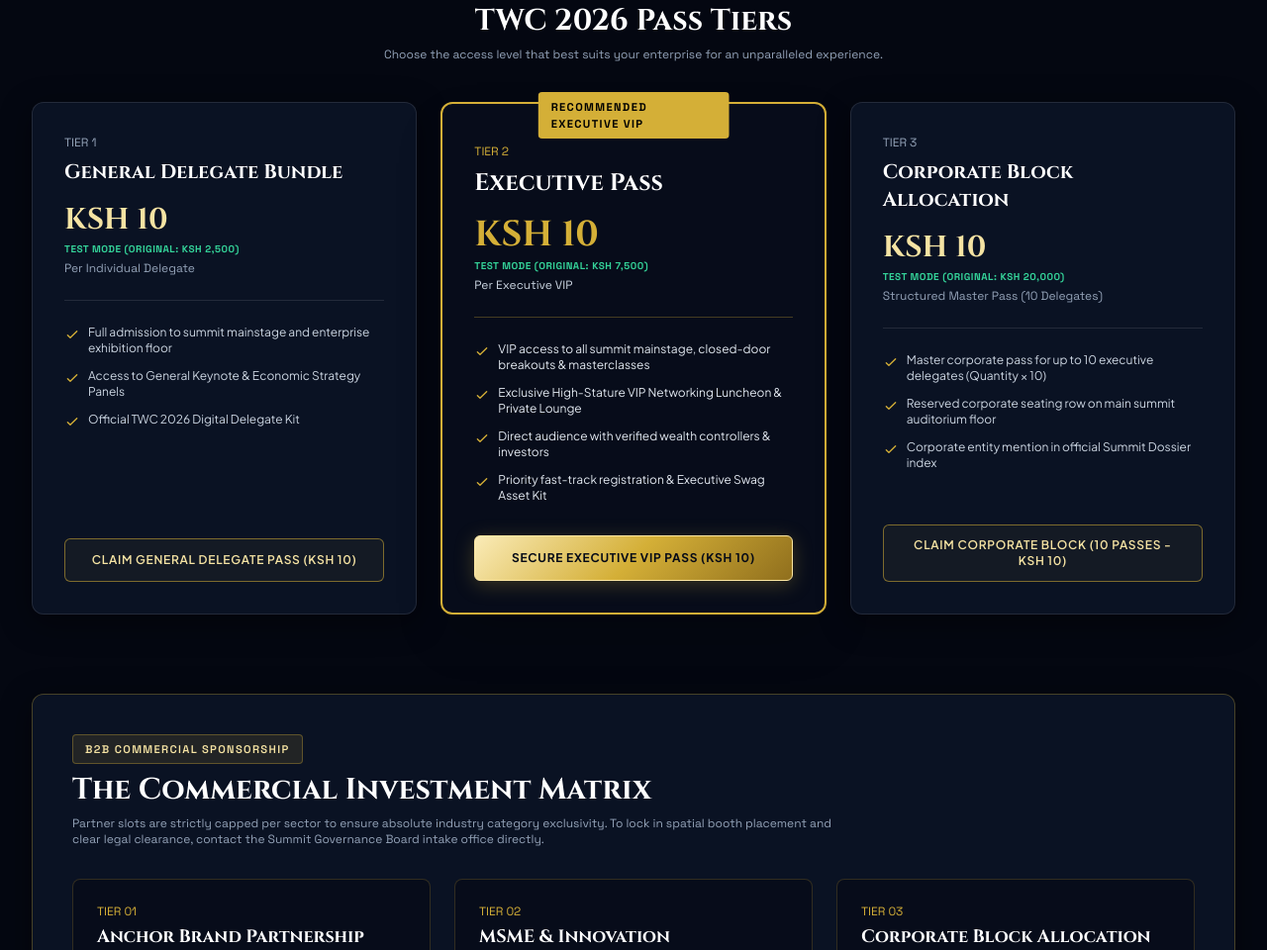
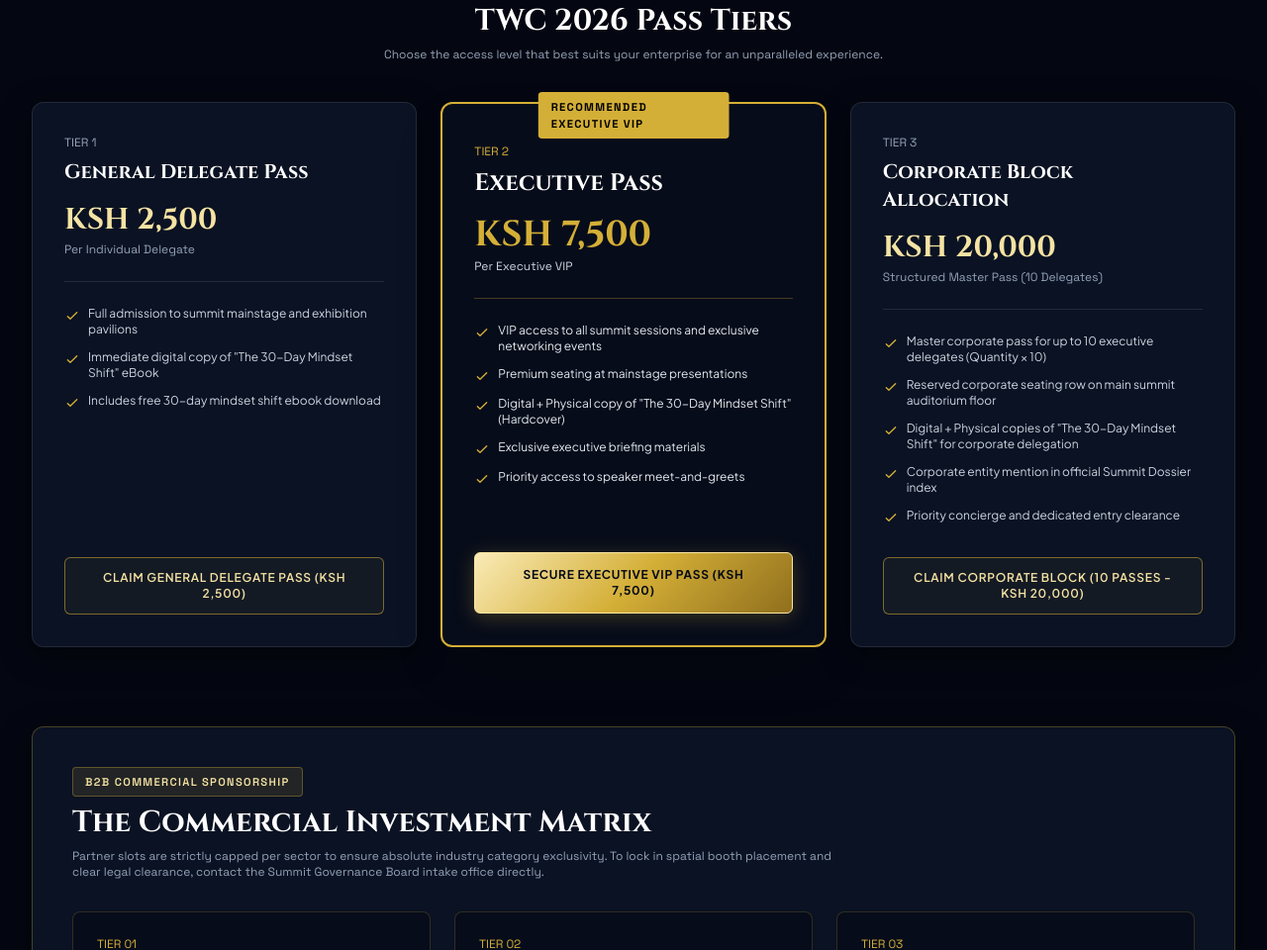
Before and after one commit to perejack/qohel, a website: page index.html in a window 1280 px wide. Shown: the part 2097-3057 px from the top of the page at 99% size. Drawn offline with nearby package versions, Linux system fonts and the light colour scheme.

Commit message:
feat(pricing): set TWC summit ticket tiers to KSH 2,500, KSH 7,500, and KSH 20,000 with official perk lists

```diff
--- a/assets/js/tickets.js
+++ b/assets/js/tickets.js
@@ -18,42 +18,43 @@
   const TIERS = [
     {
       id: 'general', index: 1,
-      name: 'General Delegate Bundle',
+      name: 'General Delegate Pass',
       shortName: 'General Admission Delegate',
-      price: 10, unit: 'Per Individual Delegate', seats: 1,
+      price: 2500, unit: 'Per Individual Delegate', seats: 1,
       cta: 'Claim General Delegate Pass', classLabel: 'DELEGATE',
       perks: [
-        'Full admission to summit mainstage and enterprise exhibition floor',
-        'Access to General Keynote & Economic Strategy Panels',
-        'Official TWC 2026 Digital Delegate Kit',
-        'Includes free 30-day Mindset Shift eBook download',
+        'Full admission to summit mainstage and exhibition pavilions',
+        'Immediate digital copy of "The 30-Day Mindset Shift" eBook',
+        'Includes free 30-day mindset shift ebook download',
       ],
     },
     {
       id: 'executive', index: 2,
       name: 'Executive Pass (VIP)',
       shortName: 'VIP Executive Pass',
-      price: 10, unit: 'Per Executive VIP', seats: 1,
+      price: 7500, unit: 'Per Executive VIP', seats: 1,
       cta: 'Secure Executive VIP Pass', badge: 'Recommended Executive VIP',
       classLabel: 'EXECUTIVE VIP',
       perks: [
-        'VIP access to all summit mainstage, closed-door breakouts & masterclasses',
-        'Exclusive High-Stature VIP Networking Luncheon & Private Lounge',
-        'Direct audience with verified wealth controllers & investors',
-        'Priority fast-track registration & Executive Swag Asset Kit',
+        'VIP access to all summit sessions and exclusive networking events',
+        'Premium seating at mainstage presentations',
+        'Digital + Physical copy of "The 30-Day Mindset Shift" (Hardcover)',
+        'Exclusive executive briefing materials',
+        'Priority access to speaker meet-and-greets',
       ],
     },
     {
       id: 'corporate', index: 3,
       name: 'Corporate Block Allocation',
       shortName: 'Institutional Group Allocation Pass',
-      price: 10, unit: 'Structured Master Pass (10 Delegates)', seats: 10,
+      price: 20000, unit: 'Structured Master Pass (10 Delegates)', seats: 10,
       cta: 'Claim Corporate Block (10 Passes)', classLabel: 'COHORT PASS',
       perks: [
         'Master corporate pass for up to 10 executive delegates (Quantity x 10)',
         'Reserved corporate seating row on main summit auditorium floor',
+        'Digital + Physical copies of "The 30-Day Mindset Shift" for corporate delegation',
         'Corporate entity mention in official Summit Dossier index',
-        'Valid for up to 10 scans at venue entry',
+        'Priority concierge and dedicated entry clearance',
       ],
     },
   ];
--- a/index.html
+++ b/index.html
@@ -495,37 +495,36 @@
           </div>
 
         <div class="grid grid-cols-1 md:grid-cols-3 gap-6">
-          <!-- Tier 1 -->
+          <!-- Tier 1: General Delegate Pass -->
           <div class="glass-panel p-8 rounded-xl border border-white/10 flex flex-col justify-between hover:border-gold/50 transition-all">
             <div>
               <p class="text-xs font-mono uppercase text-slate-400 mb-2">Tier 1</p>
-              <h5 class="font-serif text-xl font-bold text-white mb-4">General Delegate Bundle</h5>
+              <h5 class="font-serif text-xl font-bold text-white mb-4">General Delegate Pass</h5>
               <div class="mb-6 pb-6 border-b border-white/10">
-                <span class="font-serif text-3xl font-bold text-gold-light">KSH 10</span>
-                <span class="text-[10px] font-mono text-emerald-400 block mt-1 uppercase tracking-wider font-bold">TEST MODE (ORIGINAL: KSH 2,500)</span>
+                <span class="font-serif text-3xl font-bold text-gold-light">KSH 2,500</span>
                 <span class="text-xs font-mono text-slate-400 block mt-1">Per Individual Delegate</span>
               </div>
               <ul class="space-y-3 text-xs text-slate-300 mb-8">
                 <li class="flex items-start gap-2">
                   <svg class="w-4 h-4 text-gold flex-shrink-0 mt-0.5" fill="none" stroke="currentColor" viewBox="0 0 24 24"><path stroke-linecap="round" stroke-linejoin="round" stroke-width="2" d="M5 13l4 4L19 7"/></svg>
-                  <span>Full admission to summit mainstage and enterprise exhibition floor</span>
+                  <span>Full admission to summit mainstage and exhibition pavilions</span>
                 </li>
                 <li class="flex items-start gap-2">
                   <svg class="w-4 h-4 text-gold flex-shrink-0 mt-0.5" fill="none" stroke="currentColor" viewBox="0 0 24 24"><path stroke-linecap="round" stroke-linejoin="round" stroke-width="2" d="M5 13l4 4L19 7"/></svg>
-                  <span>Access to General Keynote & Economic Strategy Panels</span>
+                  <span>Immediate digital copy of "The 30-Day Mindset Shift" eBook</span>
                 </li>
                 <li class="flex items-start gap-2">
                   <svg class="w-4 h-4 text-gold flex-shrink-0 mt-0.5" fill="none" stroke="currentColor" viewBox="0 0 24 24"><path stroke-linecap="round" stroke-linejoin="round" stroke-width="2" d="M5 13l4 4L19 7"/></svg>
-                  <span>Official TWC 2026 Digital Delegate Kit</span>
+                  <span>Includes free 30-day mindset shift ebook download</span>
                 </li>
               </ul>
             </div>
-            <button type="button" class="trigger-twc-pass btn-outline-gold w-full text-xs py-3" data-tier-name="General Delegate Bundle" data-tier-price="KSH 10" data-tier-code="GENERAL">
-              Claim General Delegate Pass (KSH 10)
+            <button type="button" class="trigger-twc-pass btn-outline-gold w-full text-xs py-3" data-tier-name="General Delegate Pass" data-tier-price="KSH 2,500" data-tier-code="GENERAL">
+              Claim General Delegate Pass (KSH 2,500)
             </button>
           </div>
 
-          <!-- Tier 2 (Highlighted) -->
+          <!-- Tier 2: Executive Pass (VIP) -->
           <div class="glass-panel p-8 rounded-xl border-2 border-gold flex flex-col justify-between relative bg-navy-deep shadow-2xl">
             <div class="absolute -top-3 left-1/2 -translate-x-1/2">
               <span class="badge-gold bg-gold text-black font-bold">RECOMMENDED EXECUTIVE VIP</span>
@@ -534,42 +533,44 @@
               <p class="text-xs font-mono uppercase text-gold mb-2 mt-2">Tier 2</p>
               <h5 class="font-serif text-2xl font-bold text-white mb-4">Executive Pass</h5>
               <div class="mb-6 pb-6 border-b border-gold/30">
-                <span class="font-serif text-4xl font-bold text-gold">KSH 10</span>
-                <span class="text-[10px] font-mono text-emerald-400 block mt-1 uppercase tracking-wider font-bold">TEST MODE (ORIGINAL: KSH 7,500)</span>
+                <span class="font-serif text-4xl font-bold text-gold">KSH 7,500</span>
                 <span class="text-xs font-mono text-slate-300 block mt-1">Per Executive VIP</span>
               </div>
               <ul class="space-y-3 text-xs text-slate-200 mb-8">
                 <li class="flex items-start gap-2">
                   <svg class="w-4 h-4 text-gold flex-shrink-0 mt-0.5" fill="none" stroke="currentColor" viewBox="0 0 24 24"><path stroke-linecap="round" stroke-linejoin="round" stroke-width="2" d="M5 13l4 4L19 7"/></svg>
-                  <span>VIP access to all summit mainstage, closed-door breakouts & masterclasses</span>
+                  <span>VIP access to all summit sessions and exclusive networking events</span>
                 </li>
                 <li class="flex items-start gap-2">
                   <svg class="w-4 h-4 text-gold flex-shrink-0 mt-0.5" fill="none" stroke="currentColor" viewBox="0 0 24 24"><path stroke-linecap="round" stroke-linejoin="round" stroke-width="2" d="M5 13l4 4L19 7"/></svg>
-                  <span>Exclusive High-Stature VIP Networking Luncheon & Private Lounge</span>
+                  <span>Premium seating at mainstage presentations</span>
                 </li>
                 <li class="flex items-start gap-2">
                   <svg class="w-4 h-4 text-gold flex-shrink-0 mt-0.5" fill="none" stroke="currentColor" viewBox="0 0 24 24"><path stroke-linecap="round" stroke-linejoin="round" stroke-width="2" d="M5 13l4 4L19 7"/></svg>
-                  <span>Direct audience with verified wealth controllers & investors</span>
+                  <span>Digital + Physical copy of "The 30-Day Mindset Shift" (Hardcover)</span>
                 </li>
                 <li class="flex items-start gap-2">
                   <svg class="w-4 h-4 text-gold flex-shrink-0 mt-0.5" fill="none" stroke="currentColor" viewBox="0 0 24 24"><path stroke-linecap="round" stroke-linejoin="round" stroke-width="2" d="M5 13l4 4L19 7"/></svg>
-                  <span>Priority fast-track registration & Executive Swag Asset Kit</span>
+                  <span>Exclusive executive briefing materials</span>
+                </li>
+                <li class="flex items-start gap-2">
+                  <svg class="w-4 h-4 text-gold flex-shrink-0 mt-0.5" fill="none" stroke="currentColor" viewBox="0 0 24 24"><path stroke-linecap="round" stroke-linejoin="round" stroke-width="2" d="M5 13l4 4L19 7"/></svg>
+                  <span>Priority access to speaker meet-and-greets</span>
                 </li>
               </ul>
             </div>
-            <button type="button" class="trigger-twc-pass btn-gold w-full text-xs py-3.5 font-bold" data-tier-name="Executive Pass (VIP)" data-tier-price="KSH 10" data-tier-code="VIP">
-              Secure Executive VIP Pass (KSH 10)
+            <button type="button" class="trigger-twc-pass btn-gold w-full text-xs py-3.5 font-bold" data-tier-name="Executive Pass (VIP)" data-tier-price="KSH 7,500" data-tier-code="VIP">
+              Secure Executive VIP Pass (KSH 7,500)
             </button>
           </div>
 
-          <!-- Tier 3 -->
+          <!-- Tier 3: Corporate Block Allocation -->
           <div class="glass-panel p-8 rounded-xl border border-white/10 flex flex-col justify-between hover:border-gold/50 transition-all">
             <div>
               <p class="text-xs font-mono uppercase text-slate-400 mb-2">Tier 3</p>
               <h5 class="font-serif text-xl font-bold text-white mb-4">Corporate Block Allocation</h5>
               <div class="mb-6 pb-6 border-b border-white/10">
-                <span class="font-serif text-3xl font-bold text-gold-light">KSH 10</span>
-                <span class="text-[10px] font-mono text-emerald-400 block mt-1 uppercase tracking-wider font-bold">TEST MODE (ORIGINAL: KSH 20,000)</span>
+                <span class="font-serif text-3xl font-bold text-gold-light">KSH 20,000</span>
                 <span class="text-xs font-mono text-slate-400 block mt-1">Structured Master Pass (10 Delegates)</span>
               </div>
               <ul class="space-y-3 text-xs text-slate-300 mb-8">
@@ -583,12 +584,20 @@
                 </li>
                 <li class="flex items-start gap-2">
                   <svg class="w-4 h-4 text-gold flex-shrink-0 mt-0.5" fill="none" stroke="currentColor" viewBox="0 0 24 24"><path stroke-linecap="round" stroke-linejoin="round" stroke-width="2" d="M5 13l4 4L19 7"/></svg>
+                  <span>Digital + Physical copies of "The 30-Day Mindset Shift" for corporate delegation</span>
+                </li>
+                <li class="flex items-start gap-2">
+                  <svg class="w-4 h-4 text-gold flex-shrink-0 mt-0.5" fill="none" stroke="currentColor" viewBox="0 0 24 24"><path stroke-linecap="round" stroke-linejoin="round" stroke-width="2" d="M5 13l4 4L19 7"/></svg>
                   <span>Corporate entity mention in official Summit Dossier index</span>
                 </li>
+                <li class="flex items-start gap-2">
+                  <svg class="w-4 h-4 text-gold flex-shrink-0 mt-0.5" fill="none" stroke="currentColor" viewBox="0 0 24 24"><path stroke-linecap="round" stroke-linejoin="round" stroke-width="2" d="M5 13l4 4L19 7"/></svg>
+                  <span>Priority concierge and dedicated entry clearance</span>
+                </li>
               </ul>
             </div>
-            <button type="button" class="trigger-twc-pass btn-outline-gold w-full text-xs py-3" data-tier-name="Corporate Block Allocation" data-tier-price="KSH 10" data-tier-code="CORPORATE">
-              Claim Corporate Block (10 Passes - KSH 10)
+            <button type="button" class="trigger-twc-pass btn-outline-gold w-full text-xs py-3" data-tier-name="Corporate Block Allocation" data-tier-price="KSH 20,000" data-tier-code="CORPORATE">
+              Claim Corporate Block (10 Passes - KSH 20,000)
             </button>
           </div>
         </div>
```
